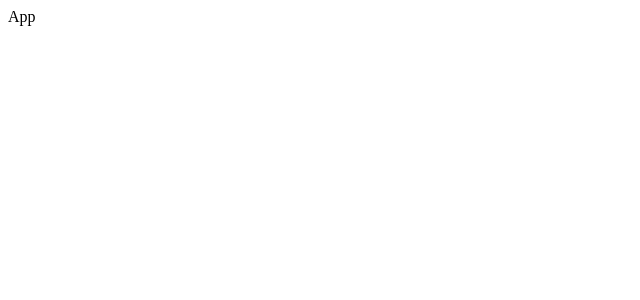
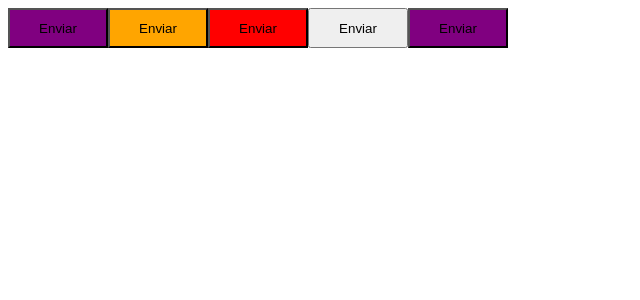
Before and after one commit to wagner-de-carvalho/02-ignite-timer, a React (Vite) app: page / in a window 1280 px wide. Shown: the top 300 px of the page, without its empty margins (0-640 px from the left). Built offline with nearby package versions, Linux system fonts and the light colour scheme.

Commit message:
Styled Components

```diff
--- a/package.json
+++ b/package.json
@@ -10,11 +10,13 @@
   },
   "dependencies": {
     "react": "^18.2.0",
-    "react-dom": "^18.2.0"
+    "react-dom": "^18.2.0",
+    "styled-components": "^5.3.8"
   },
   "devDependencies": {
     "@types/react": "^18.0.27",
     "@types/react-dom": "^18.0.10",
+    "@types/styled-components": "^5.1.26",
     "@vitejs/plugin-react": "^3.1.0",
     "typescript": "^4.9.3",
     "vite": "^4.1.0"
--- a/src/App.tsx
+++ b/src/App.tsx
@@ -1,7 +1,13 @@
+import { Button } from './components/Button';
+
 export function App() {
   return (
-    <div>
-      App
-    </div>
+    <>
+      <Button variant='primary' />
+      <Button variant='secondary' />
+      <Button variant='danger' />
+      <Button variant='neutral' />
+      <Button />
+    </>
   )
 }
--- /dev/null
+++ b/src/components/Button.styles.ts
@@ -0,0 +1,23 @@
+import styled, { css } from "styled-components";
+
+export type ButtonVariant = 'primary' | 'secondary' | 'danger' | 'neutral';
+
+interface ButtonContainerProps {
+    variant?: ButtonVariant
+}
+
+const buttonVariant = {
+    primary: 'purple',
+    secondary: 'orange',
+    danger: 'red',
+    success: 'green'
+}
+
+export const ButtonContainer = styled.button < ButtonContainerProps>`
+    width: 100px;
+    height: 40px;
+
+    ${props => {
+        return css`background-color: ${buttonVariant[props.variant]}`
+    }}
+`
--- /dev/null
+++ b/src/components/Button.tsx
@@ -0,0 +1,9 @@
+import { ButtonContainer, ButtonVariant } from './Button.styles';
+
+interface ButtonProps {
+    variant?: ButtonVariant;
+}
+
+export function Button({ variant = 'primary' }: ButtonProps) {
+    return <ButtonContainer variant={variant}>Enviar</ButtonContainer>
+}
```
Also changed, not shown: 1 other file (tests, documents, lock files or other folders).
